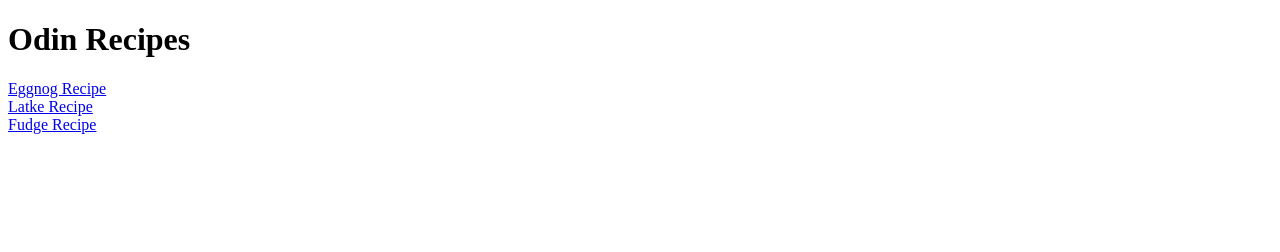
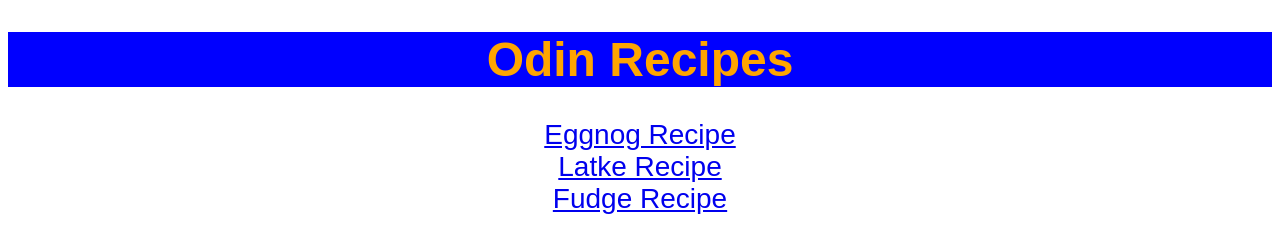
Before and after one commit to alopecode/odin-recipes, a plain HTML site: page index.html in a window 1280 px wide. Drawn offline with Linux system fonts and the light colour scheme.

Commit message:
Add style css to recipe project
Added some style to the recipe project after learning some basic css.

```diff
--- a/index.html
+++ b/index.html
@@ -3,11 +3,12 @@
     <head>
         <meta charset="utf-8">
         <title>Odin Recipes</title>
+        <link rel="stylesheet" href="styles.css">
     </head>
     <body>
-        <h1>Odin Recipes</h1>
-        <a href="recipes/eggnog.html">Eggnog Recipe</a><br>
-        <a href="recipes/latkes.html">Latke Recipe</a><br>
-        <a href="recipes/fudge.html">Fudge Recipe</a>
+        <h1 class="maintitle">Odin Recipes</h1>
+        <div class="mainpage"><a href="recipes/eggnog.html">Eggnog Recipe</a><br></div>
+        <div class="mainpage"><a href="recipes/latkes.html">Latke Recipe</a><br></div>
+        <div class="mainpage"><a href="recipes/fudge.html">Fudge Recipe</a></div>
     </body>
 </html>
--- /dev/null
+++ b/styles.css
@@ -0,0 +1,33 @@
+h1,
+h3,
+li,
+p {
+    font-family: Arial, sans-serif;
+}
+
+h3 {
+    font-size: 28px;
+}
+.maintitle {
+    background-color: blue;
+    color: orange;
+    font-family: Arial, sans-serif;
+    text-align: center;
+    font-size: 48px;
+}
+
+.mainpage {
+    text-align: center;
+    color: orange;
+    font-size: 28px;
+    font-family: Arial, sans-serif;
+}
+
+img {
+    height: auto;
+    width: 300px;
+}
+
+.homebutton {
+    color: orange;
+}
```
Also changed, not shown: recipes/eggnog.html (+2 -1 lines), recipes/fudge.html (+2 -1 lines), recipes/latkes.html (+2 -1 lines).
